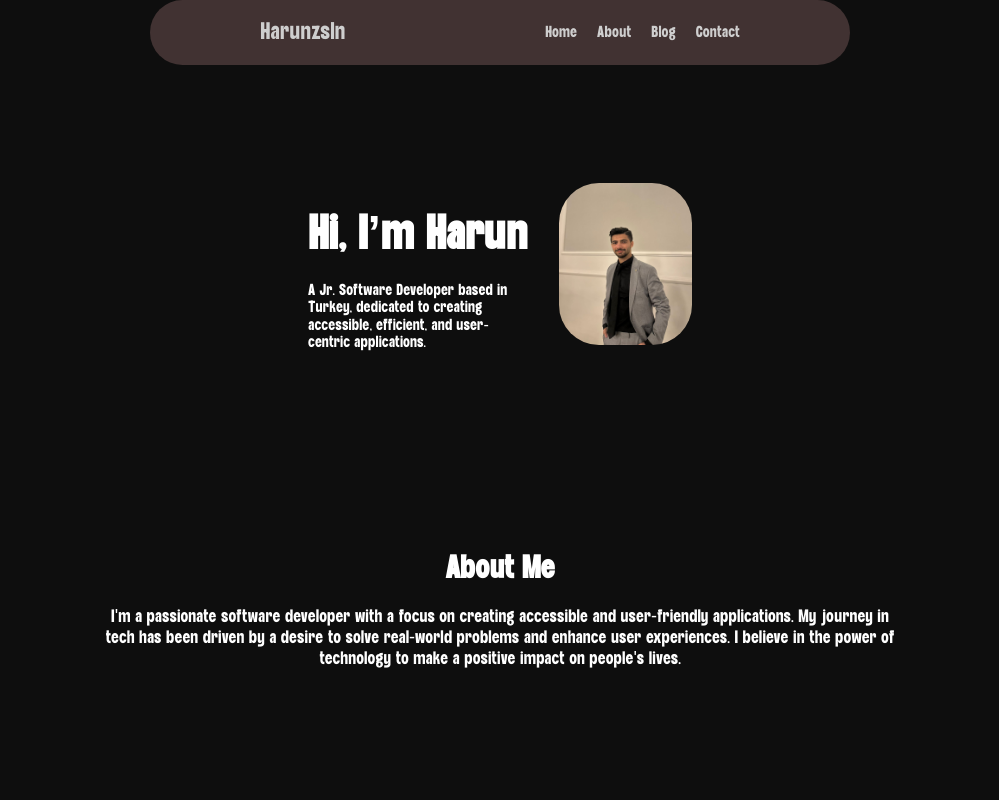
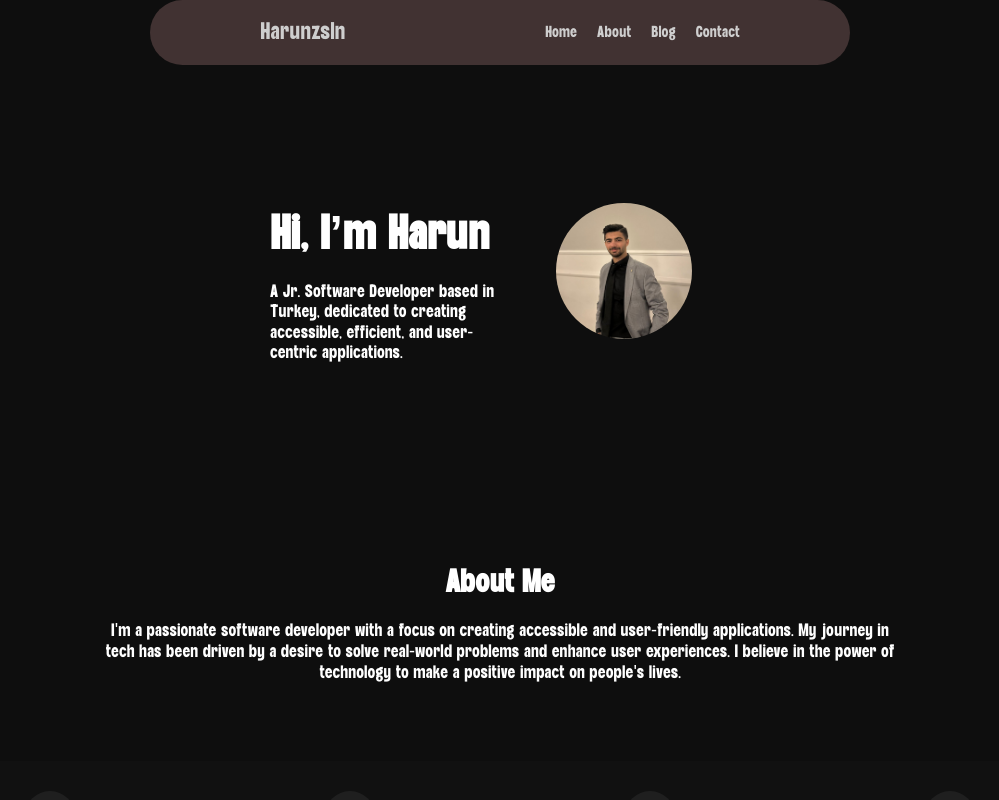
Before and after one commit to harunzsln/Portfolio, a React (Create React App) app in the folder my-portfolio/: page / in a window 1280 px wide. Shown: the top 800 px of the page, without its empty margins (140-1139 px from the left). Built offline with nearby package versions, Linux system fonts and the light colour scheme.

Commit message:
files edited

```diff
--- a/my-portfolio/package.json
+++ b/my-portfolio/package.json
@@ -9,6 +9,7 @@
     "@testing-library/user-event": "^13.5.0",
     "react": "^19.1.0",
     "react-dom": "^19.1.0",
+    "react-icons": "^5.5.0",
     "react-scripts": "5.0.1",
     "web-vitals": "^2.1.4"
   },
--- a/my-portfolio/src/App.js
+++ b/my-portfolio/src/App.js
@@ -4,6 +4,8 @@ import './App.css';
 import Header from './components/Header';
 import MainSection from './components/MainSection';
 import About from './components/About';
+import Social from './components/Social';
+
 /*import Blog from './components/Blog';
 import Contact from './components/Contact';
 import Footer from './components/Footer';*/
@@ -14,6 +16,7 @@ function App() {
       <Header />
       <MainSection />
       <About />
+      <Social />
       {/* <Blog /> */}
       {/* <Contact /> */}
       {/* <Footer /> */}
--- a/my-portfolio/src/components/MainSection.js
+++ b/my-portfolio/src/components/MainSection.js
@@ -1,7 +1,8 @@
 // src/components/MainSection.jsx
 import React from 'react';
 import '../styles/MainSection.css';
-import image from '../images/image.jpg'; // Örnek görsel ekleyebilirsin
+import '../App.css';
+import image from '../images/image.jpg';
 
 const MainSection = () => {
   return (
@@ -12,7 +13,7 @@ const MainSection = () => {
 
       </div>
       <div className="main-image">
-        <img src={image} alt="Main" />
+        <img  src={image} alt="Main" className="spinning-image" />
       </div>
 
     </section>
--- a/my-portfolio/src/styles/MainSection.css
+++ b/my-portfolio/src/styles/MainSection.css
@@ -6,12 +6,14 @@
   padding: 100px 400px;
   background-color: #0e0e0e;
   color: white;
-  gap: 30px;
+  gap: 60px;
 }
 
 .intro-text {
   width: 50%;
- margin-left: 10%;
+ margin-left: 10px;
+  text-align: left;
+ font-size: 18px;
 }
 .intro-text h1 {
   font-size: 48px;
@@ -23,8 +25,7 @@
 }
 
 .main-image img {
-
   width: 100%;
   height: auto;
-  border-radius: 40px;
+  border-radius: 100%;
 }
```
Also changed, not shown: my-portfolio/src/images/image.jpg, 1 other file (tests, documents, lock files or other folders).
